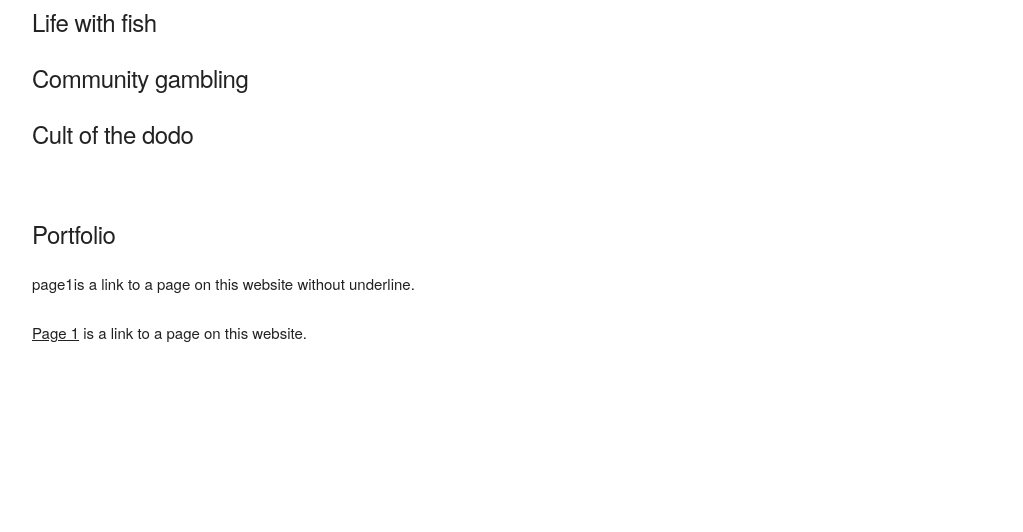
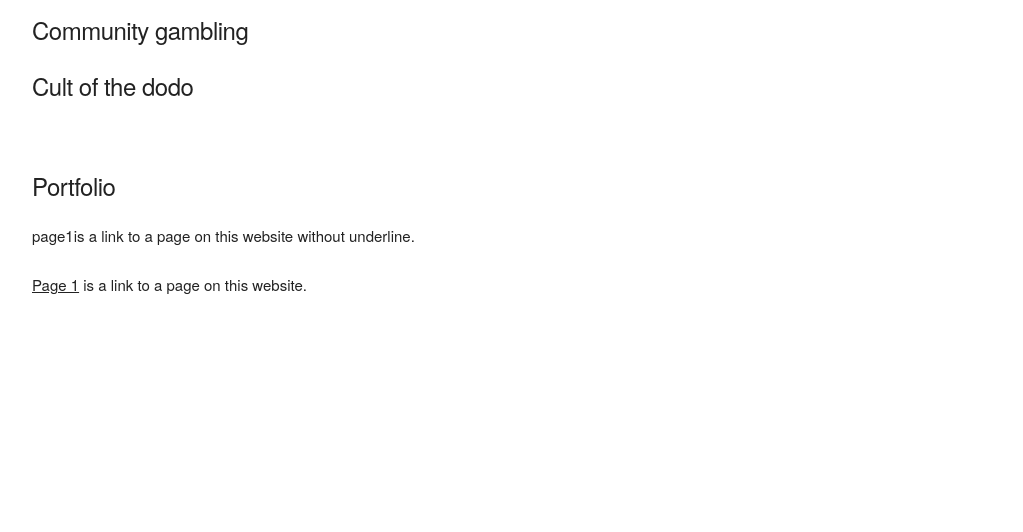
Before and after one commit to missyellow/missyellow.github.io, a plain HTML site: page index.html in a window 1280 px wide. Shown: the part 268-800 px from the top of the page, without its empty margins (128-1151 px from the left). Drawn offline with Linux system fonts and the light colour scheme.

Commit message:
Update index.html

```diff
--- a/index.html
+++ b/index.html
@@ -110,7 +110,7 @@
   –––––––––––––––––––––––––––––––––––––––––––––––––– -->
 
     <div class="row">
-      <div class="one-half column" style="margin-top: 15%">
+      <div class="one-half column" style="margin-top: 10%">
         <h4>Tim Sargent</h4>
         <h5><a href="fish.html" style="text-decoration: none">Life with fish</a></h5>
         <h5><a href="gambling.html" style="text-decoration: none">Community gambling</a></h5>
```
